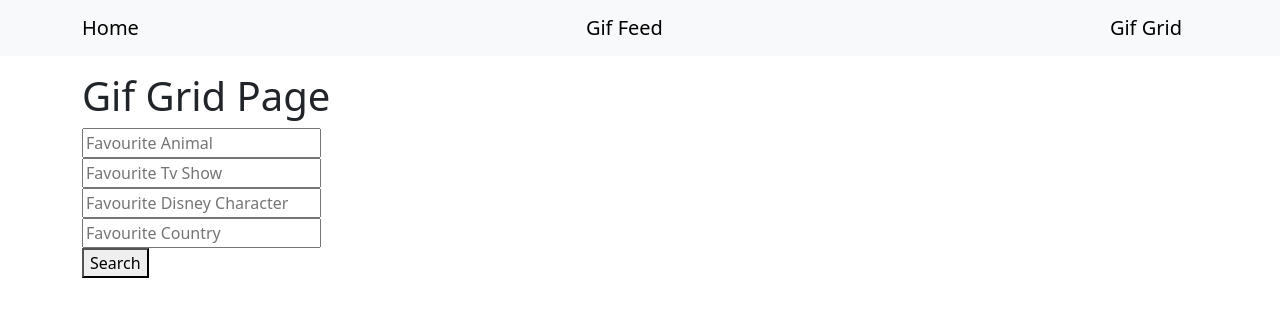
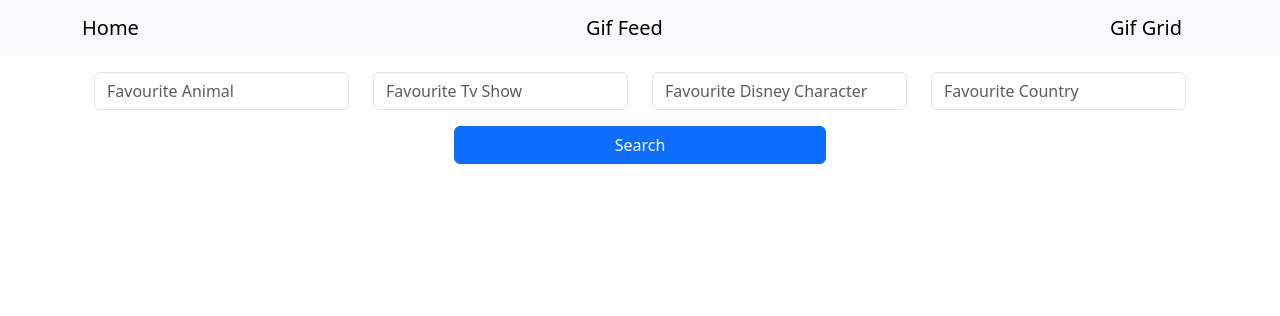
Before and after one commit to EduardoRSeifert/sample-react-app, a React (Create React App) app: page /gif-grid in a window 1280 px wide. Shown: the top 316 px of the page. Built offline with nearby package versions, Linux system fonts and the light colour scheme.

Commit message:
cleanup some more

```diff
--- a/src/GifFeed.js
+++ b/src/GifFeed.js
@@ -23,14 +23,14 @@ function GifFeed() {
     };
   }, []);
 
-  const doTheSearch = useCallback(async () => {
+  const handleSearch = useCallback(async () => {
     try {
       setLoading(true);
       const searchOpts = { offset: offset, limit: 10 }
       const fetchedData = await fetchFromGiphy(searchQuery, searchOpts);
       setSearchResult((prevResult) => [...prevResult, ...fetchedData.data]);
     } catch (error) {
-      console.error('Error in doTheSearch:', error);
+      console.error('Error in handleSearch:', error);
     } finally {
       setLoading(false);
     }
@@ -38,8 +38,8 @@ function GifFeed() {
 
   useEffect(() => {
     if(offset === 0) return;
-    doTheSearch();
-  }, [offset, searchQuery, doTheSearch]);
+    handleSearch();
+  }, [offset, searchQuery, handleSearch]);
 
   return (
     <div className='container'>
@@ -56,7 +56,7 @@ function GifFeed() {
       </div>
       <div className='row mt-3'>
         <div className='col-4'/>
-        <button onClick={doTheSearch} className='col-4 btn btn-primary'>
+        <button onClick={handleSearch} className='col-4 btn btn-primary'>
           Search
         </button>
       </div>
--- a/src/GifGrid.js
+++ b/src/GifGrid.js
@@ -2,14 +2,12 @@ import React, { useState, useEffect } from 'react';
 import { Grid, GridColumn as Column } from '@progress/kendo-react-grid';
 
 function GifGrid({ animal, tvShow, disneyCharacter, country }) {
-  const [maxGifWidth, setMaxGifWidth] = useState(200); // Initial width, adjust as needed
+  const [maxGifWidth, setMaxGifWidth] = useState(200);
 
   useEffect(() => {
-    // Calculate the maximum width from all gif arrays
     const allGifs = [animal, tvShow, disneyCharacter, country].flatMap((data) => data.data || []);
     const maxWidth = Math.max(...allGifs.map((gif) => gif.images.fixed_height.width));
 
-    // Update the state with the maximum width
     setMaxGifWidth(maxWidth);
   }, [animal, tvShow, disneyCharacter, country]);
 
--- a/src/GifGridPage.js
+++ b/src/GifGridPage.js
@@ -20,41 +20,59 @@ function GifGridPage() {
   }, [animal, tvShow, disneyCharacter, country]);
 
   return (
-    <div>
-      <h1>Gif Grid Page</h1>
+    <div className='container'>
+      <div className='row mt-3'>
+        <div className='col'>
           <div>
             <input
+              className='form-control'
               type="text"
               value={animal}
               onChange={(e) => setAnimal(e.target.value)}
               placeholder="Favourite Animal"
             />
           </div>
+        </div>
+        <div className='col'>
           <div>
             <input
+              className='form-control'
               type="text"
               value={tvShow}
               onChange={(e) => setTvShow(e.target.value)}
               placeholder="Favourite Tv Show"
             />
           </div>
+        </div>
+        <div className='col'>
           <div>
             <input
+              className='form-control'
               type="text"
               value={disneyCharacter}
               onChange={(e) => setDisneyCharacter(e.target.value)}
               placeholder="Favourite Disney Character"
             />
           </div>
+        </div>
+        <div className='col'>
           <div>
             <input
+              className='form-control'
               type="text"
               value={country}
               onChange={(e) => setCountry(e.target.value)}
               placeholder="Favourite Country"
             />
           </div>
-      <button onClick={handleSearch}>Search</button>
+        </div>
+      </div>
+      <div className='row mt-3'>
+        <div className='col-4'/>
+        <button onClick={handleSearch} className='col-4 btn btn-primary'>
+          Search
+        </button>
+      </div>
       {gifsData && <GifGrid {...gifsData} />}
     </div>
   );
```
Lines whose indentation alone changed are shown as unchanged.
